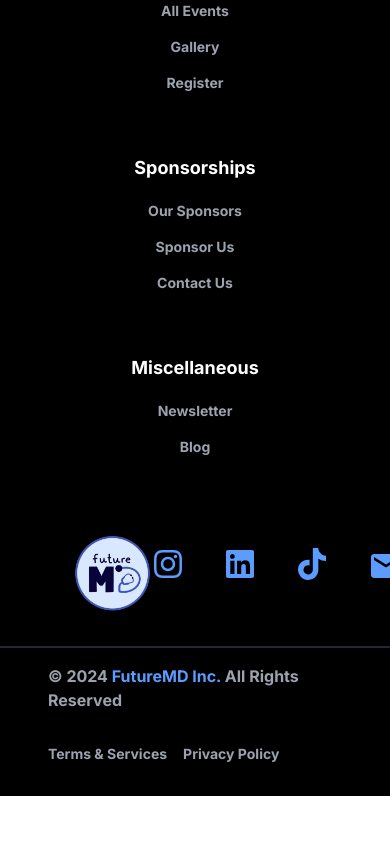
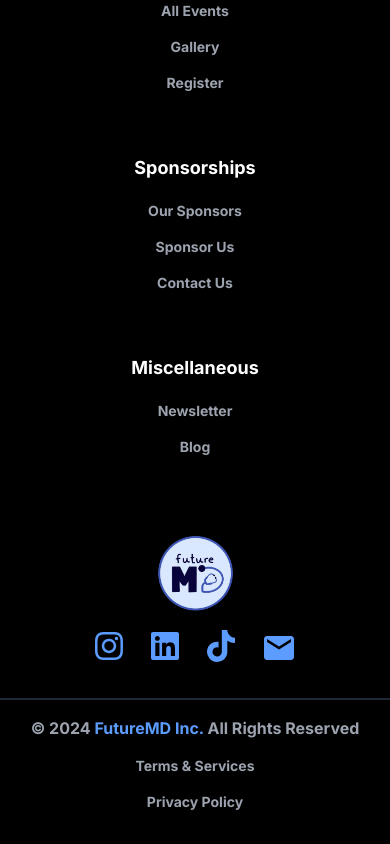
Before and after one commit to advayc/futuremd-site, a Next.js app: page / in a window 390 px wide. Shown: the part 4496-5340 px from the top of the page. Before the commit the page ends 5292 px from the top, so only its background shows below. Built offline with nearby package versions, Linux system fonts and the light colour scheme.

Commit message:
Update footer.tsx

```diff
--- a/components/footer.tsx
+++ b/components/footer.tsx
@@ -84,10 +84,10 @@ export const Footer = () => {
         </div>
       </div>
 
-        <div className="flex justify-between items-center w-full px-2 mt-4">
-          <img src="/logo.png" alt="Logo" className="ml-16 w-20 h-auto logo pointer mt-4"/>
-          <div className="flex justify-center items-center mr-16">
-            <div className="flex gap-10">
+      <div className="flex flex-col sm:flex-row justify-between items-center w-full px-4 mt-4">
+        <img src="/logo.png" alt="Logo" className="w-20 h-auto mt-4 sm:ml-16" />
+        <div className="flex justify-center items-center mt-4 sm:mt-0 sm:mr-16">
+          <div className="flex gap-6 sm:gap-10">
             <a href="https://www.instagram.com/futuremd_team/" target="_blank" rel="noopener noreferrer">
               <FaInstagram size={32} className="text-hov hover:text-primary transition-all duration-300" />
             </a>
@@ -97,17 +97,17 @@ export const Footer = () => {
             <a href="https://www.tiktok.com/@futuremd_team" target="_blank" rel="noopener noreferrer">
               <FaTiktok size={32} className="text-hov hover:text-primary transition-all duration-300" />
             </a>
-              <a href="mailto:contact.futuremd@gmail.com" >
+            <a href="mailto:contact.futuremd@gmail.com">
               <MdEmail size={36} className="text-hov hover:text-primary transition-all duration-300" />
             </a>
           </div>
         </div>
       </div>
 
-      <div className="mt-8 border-t-2 border-gray-700 pt-4 dark:border-gray-800 px-12">
-        <div className="sm:flex sm:justify-between ">
+      <div className="mt-8 border-t-2 border-gray-700 pt-4 dark:border-gray-800 px-4 sm:px-12">
+        <div className="flex flex-col sm:flex-row sm:justify-between text-center sm:text-left">
           <p className="text-gray-400 font-bold">© 2024 <span className="text-hov">FutureMD Inc.</span> All Rights Reserved</p>
-          <ul className="mt-8 flex flex-wrap justify-start gap-4 text-xs sm:mt-0 lg:justify-end">
+          <ul className="mt-4 sm:mt-0 flex flex-col sm:flex-row justify-center gap-4 text-xs lg:justify-end">
             <li>
               <a href="/terms-and-conditions" className="hover:text-zinc-300 text-gray-400 font-bold text-sm">Terms & Services</a>
             </li>
```
Lines whose indentation alone changed are shown as unchanged.
